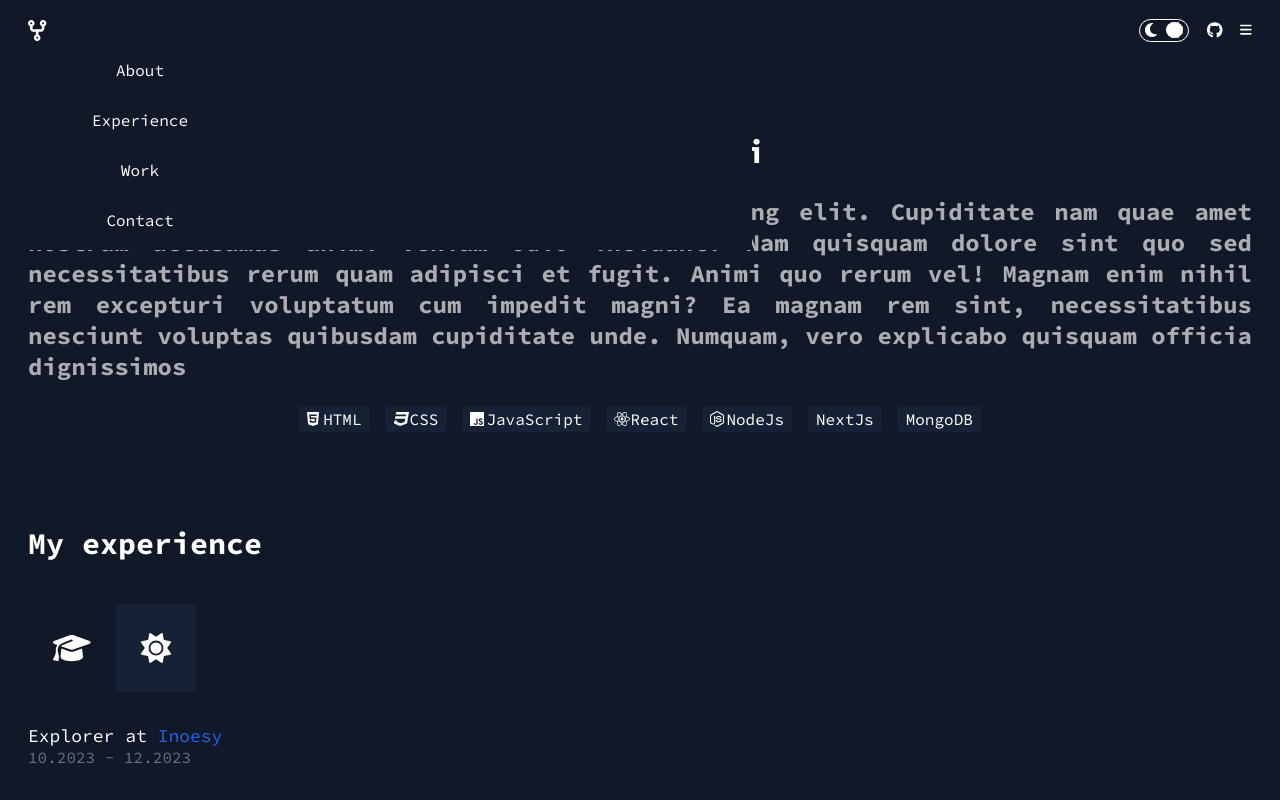
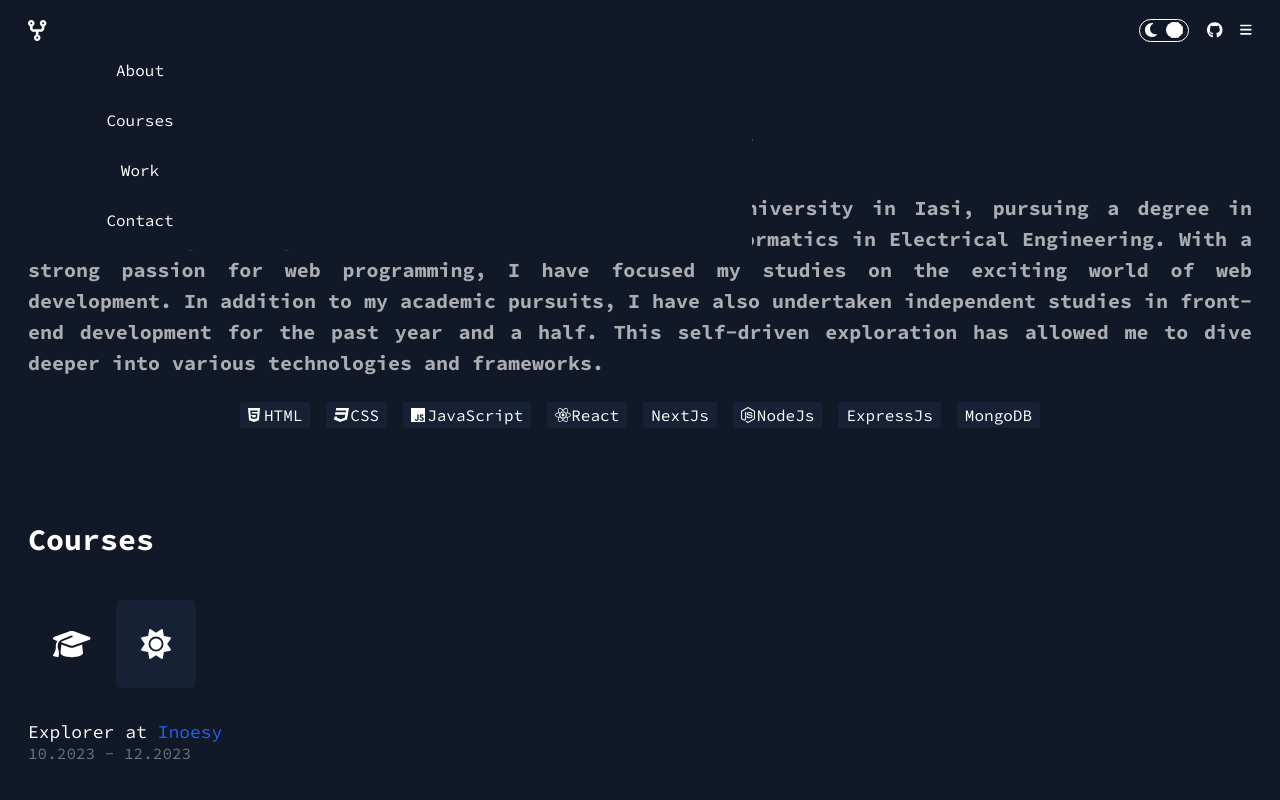
Before and after one commit to lucacieduard/portfolio, a Next.js app: page / in a window 1280 px wide. Shown: the top 800 px of the page. Built offline with nearby package versions, Linux system fonts and the light colour scheme.

Commit message:
content added

```diff
--- a/src/app/components/exprerienceSection/Experience.jsx
+++ b/src/app/components/exprerienceSection/Experience.jsx
@@ -16,9 +16,8 @@ const content = [
     subCompany: "Generatia Tech",
     dates: "10.2022 - 02.2023",
     sentences: [
-      "Lorems ipsum dolor sit, amet consectetur adipisicing elit. Eum excepturi impedit itaque! Incidunt, esse soluta veniam, libero",
-      "Lorem isapsum dolor sit, amet consectetur adipisicing elit. Eum excepturi impedit itaque! Incidunt, esse soluta veniam, libero",
-      "Lorem iaxpsum dolor sit, amet consectetur adipisicing elit. Eum excepturi impedit itaque! Incidunt, esse soluta veniam, libero",
+      "After completing a 4-month JavaScript course, I have gained practical experience in applying JavaScript fundamentals and utilizing tools like React, Express, and MongoDB.",
+      " As a participant, I have learned to effectively communicate, work in teams, demonstrate autonomy and proactivity, and adopt a solution-oriented mindset through the support of the Generatia Tech community.",
     ],
   },
   {
@@ -67,7 +66,7 @@ export const ExperienceSection = () => {
       }}
       viewport={{ once: true, amount: 0.5 }}
     >
-      <h2 className={styles.sectionTitle}>My experience</h2>
+      <h2 className={styles.sectionTitle}>Courses</h2>
       <div className={styles.experienceContainer}>
         <div className={styles.companyContainer}>
           {content.map((item) => {
--- a/src/app/components/heroSection/Hero.jsx
+++ b/src/app/components/heroSection/Hero.jsx
@@ -18,20 +18,23 @@ export const Hero = () => {
         Eduard Lucaci
       </h1>
       <p className={styles.heroDescription}>
-        Lorem ipsum dolor sit amet consectetur adipisicing elit. Cupiditate nam
-        quae amet nostrum accusamus animi veniam odio incidunt! Nam quisquam
-        dolore sint quo sed necessitatibus rerum quam adipisci et fugit. Animi
-        quo rerum vel! Magnam enim nihil rem excepturi voluptatum cum impedit
-        magni? Ea magnam rem sint, necessitatibus nesciunt voluptas quibusdam
-        cupiditate unde. Numquam, vero explicabo quisquam officia dignissimos
+        I am a dedicated student at Gheorghe Asachi Technical University in
+        Iasi, pursuing a degree in Electrical Engineering with a specialization
+        in Applied Informatics in Electrical Engineering. With a strong passion
+        for web programming, I have focused my studies on the exciting world of
+        web development. In addition to my academic pursuits, I have also
+        undertaken independent studies in front-end development for the past
+        year and a half. This self-driven exploration has allowed me to dive
+        deeper into various technologies and frameworks.
       </p>
       <div className={styles.ticketContainer}>
         <Ticket icon={<FontAwesomeIcon icon={faHtml5} />} name="HTML" />
         <Ticket icon={<FontAwesomeIcon icon={faCss3} />} name="CSS" />
         <Ticket icon={<FontAwesomeIcon icon={faJs} />} name="JavaScript" />
         <Ticket icon={<FontAwesomeIcon icon={faReact} />} name="React" />
+        <Ticket name="NextJs" />
         <Ticket icon={<FontAwesomeIcon icon={faNodeJs} />} name="NodeJs" />
-        <Ticket name="NextJs" />
+        <Ticket name="ExpressJs" />
         <Ticket name="MongoDB" />
       </div>
     </section>
--- a/src/app/components/heroSection/hero.module.css
+++ b/src/app/components/heroSection/hero.module.css
@@ -1,5 +1,5 @@
 .heroTitle {
-  font-size: 32px;
+  font-size: 30px;
   text-align: center;
   margin-top: 92px;
 }
@@ -8,7 +8,7 @@
   text-align: justify;
   color: #abadb2;
   font-weight: 700;
-  font-size: 24px;
+  font-size: 20px;
   line-height: 31px;
   margin: 24px 0;
 }
--- a/src/app/components/navbar/Navbar.jsx
+++ b/src/app/components/navbar/Navbar.jsx
@@ -46,7 +46,7 @@ export const Navbar = () => {
             onClick={toggleHandler}
             style={{ textDecoration: "none" }}
           >
-            <li>Experience</li>
+            <li>Courses</li>
           </Link>
           <Link
             href="#workSection"
```
